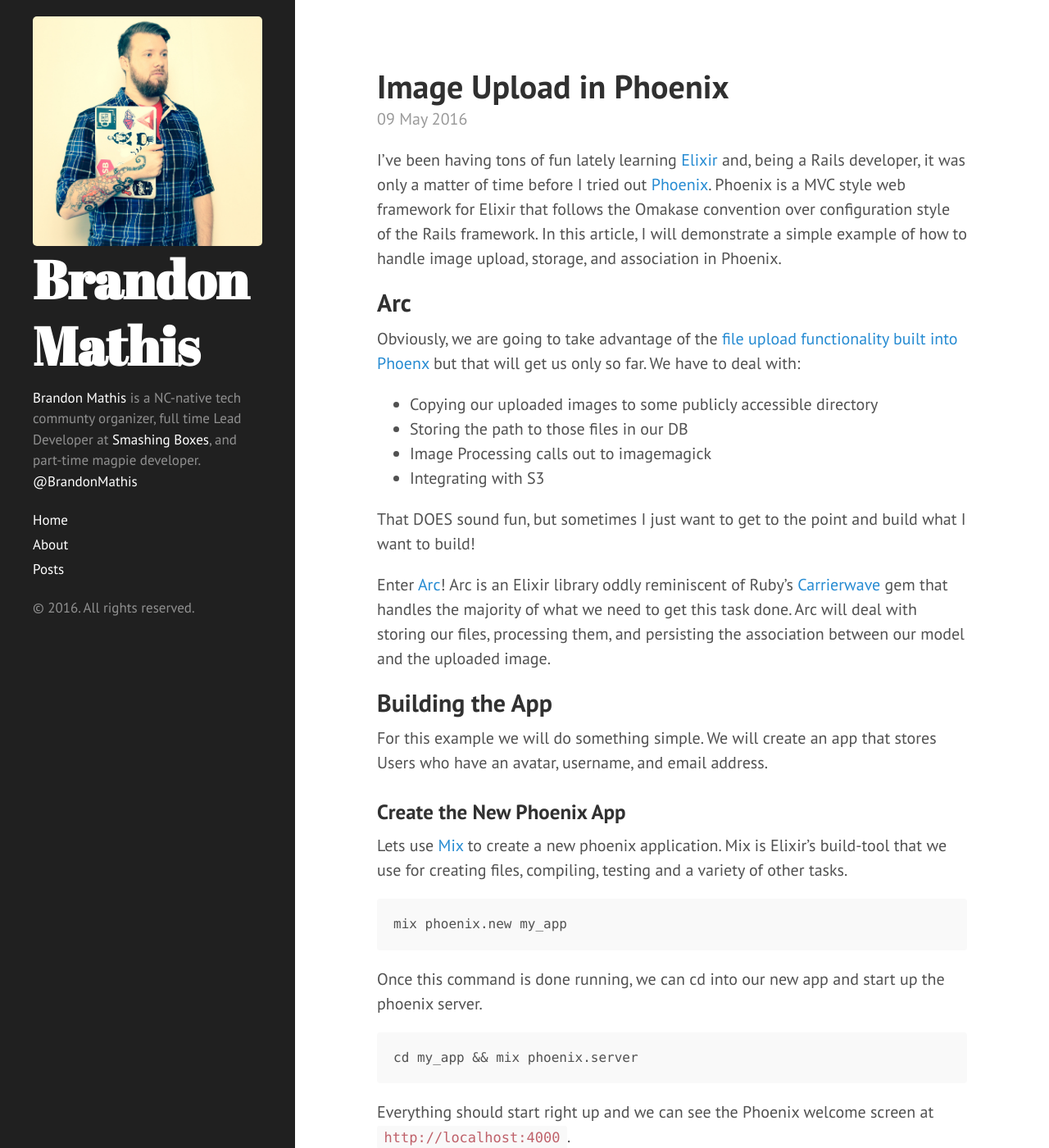
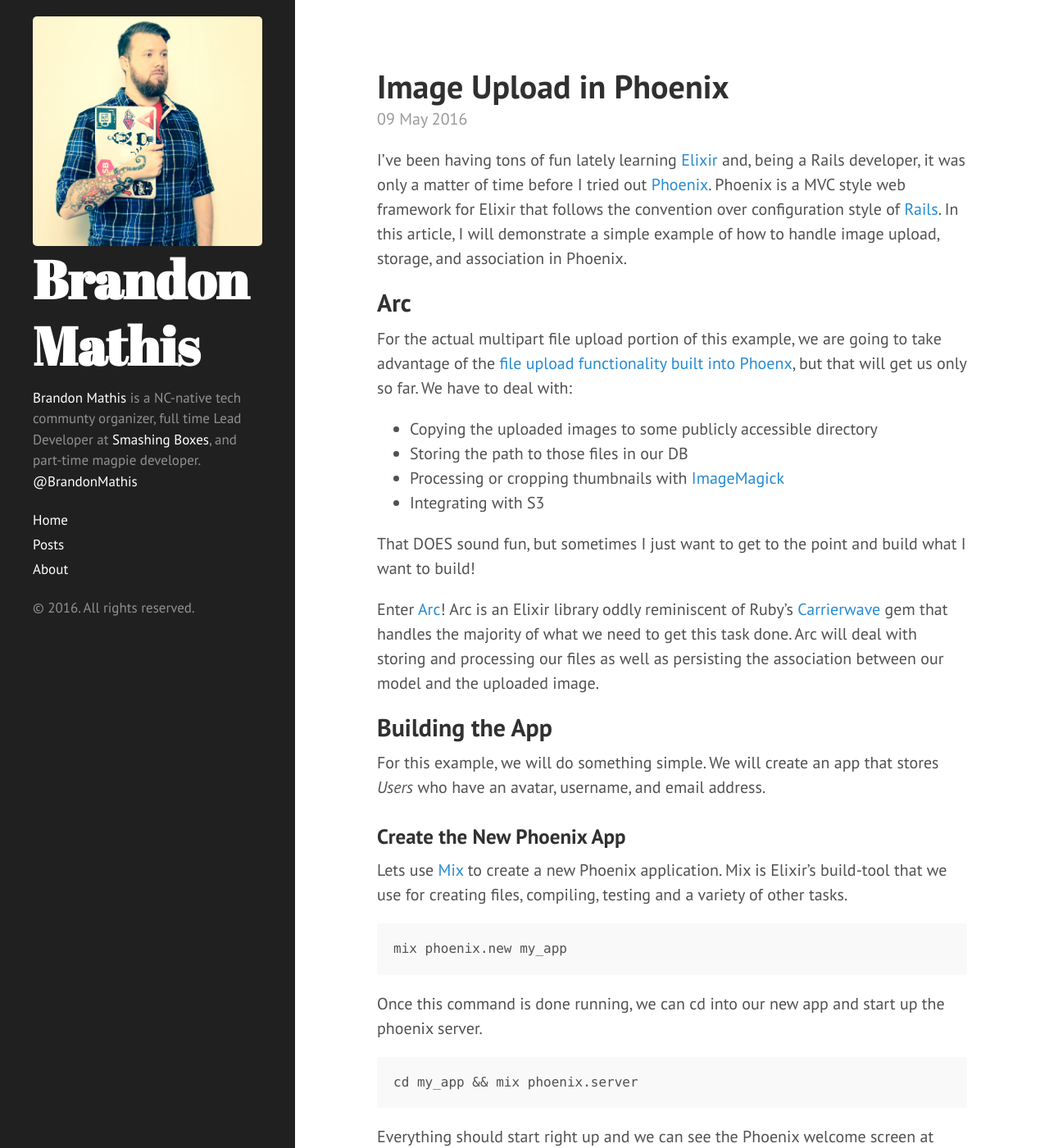
Before and after one commit to BrandonMathis/brandonmathis.github.com, a Jekyll site: the page built from _posts/2016-05-09-image-upload-in-phoenix.md, in a window 1280 px wide and 1400 px high. Shown: the whole window at 82% size. Built offline with Jekyll 4.4.1, drawn with Linux system fonts in a browser that asks for light colours; some of the changed text lies outside the part shown.

Commit message:
New Blog Post

```diff
--- a/_includes/sidebar.html
+++ b/_includes/sidebar.html
@@ -28,6 +28,7 @@
           {% endif %}
         {% endif %}
       {% endfor %}
+      <a class="sidebar-nav-item" href="http://brandonmathis.me">About</a>
 
     </nav>
 
--- a/_posts/2016-05-09-image-upload-in-phoenix.md
+++ b/_posts/2016-05-09-image-upload-in-phoenix.md
@@ -9,27 +9,27 @@ categories:
   - ruby
 ---
 
-I've been having tons of fun lately learning [Elixir](http://elixir-lang.org/) and, being a Rails developer, it was only a matter of time before I tried out [Phoenix](http://phoenixframework.org). Phoenix is a MVC style web framework for Elixir that follows the Omakase convention over configuration style of the Rails framework. In this article, I will demonstrate a simple example of how to handle image upload, storage, and association in Phoenix.
+I’ve been having tons of fun lately learning [Elixir](http://elixir-lang.org/) and, being a Rails developer, it was only a matter of time before I tried out [Phoenix](http://phoenixframework.org). Phoenix is a MVC style web framework for Elixir that follows the convention over configuration style of [Rails](http://rubyonrails.org/). In this article, I will demonstrate a simple example of how to handle image upload, storage, and association in Phoenix.
 
 ## Arc
-Obviously, we are going to take advantage of the [file upload functionality built into Phoenx](http://www.phoenixframework.org/docs/file-uploads) but that will get us only so far. We have to deal with:
+For the actual multipart file upload portion of this example, we are going to take advantage of the [file upload functionality built into Phoenx](http://www.phoenixframework.org/docs/file-uploads), but that will get us only so far. We have to deal with:
 
-* Copying our uploaded images to some publicly accessible directory
+* Copying the uploaded images to some publicly accessible directory
 * Storing the path to those files in our DB
-* Image Processing calls out to imagemagick
+* Processing or cropping thumbnails with [ImageMagick](http://www.imagemagick.org/script/index.php)
 * Integrating with S3
 
 That DOES sound fun, but sometimes I just want to get to the point and build what I want to build!
 
-Enter [Arc](https://github.com/stavro/arc)! Arc is an Elixir library oddly reminiscent of Ruby's [Carrierwave](https://github.com/carrierwaveuploader/carrierwave) gem that handles the majority of what we need to get this task done. Arc will deal with storing our files, processing them, and persisting the association between our model and the uploaded image.
+Enter [Arc](https://github.com/stavro/arc)! Arc is an Elixir library oddly reminiscent of Ruby's [Carrierwave](https://github.com/carrierwaveuploader/carrierwave) gem that handles the majority of what we need to get this task done. Arc will deal with storing and processing our files as well as persisting the association between our model and the uploaded image.
 
 ## Building the App
 
-For this example we will do something simple. We will create an app that stores Users who have an avatar, username, and email address.
+For this example, we will do something simple. We will create an app that stores *Users* who have an avatar, username, and email address.
 
 ### Create the New Phoenix App
 
-Lets use [Mix](http://elixir-lang.org/getting-started/mix-otp/introduction-to-mix.html) to create a new phoenix application. Mix is Elixir's build-tool that we use for creating files, compiling, testing and a variety of other tasks.
+Lets use [Mix](http://elixir-lang.org/getting-started/mix-otp/introduction-to-mix.html) to create a new Phoenix application. Mix is Elixir’s build-tool that we use for creating files, compiling, testing and a variety of other tasks.
 
 ~~~
 mix phoenix.new my_app
@@ -74,7 +74,7 @@ scope "/", Roblist do
 end
 ~~~
 
-Running `mix phoenix.routes` should now show you all the new routes available to you within your Phoenix app.
+Running `mix phoenix.routes` should now show you all the new routes available within your Phoenix app.
 
 ~~~
 $ mix phoenix.routes
@@ -90,9 +90,9 @@ user_path  DELETE  /users/:id       MyApp.UserController :delete
 ~~~
 
 ### Adding Arc
-For this example, we will be using [v0.3.2 of arc_ecto](https://github.com/stavro/arc_ecto/tree/v0.3.2). Arc_ecto is an elixir library that provides integration with [Ecto](https://github.com/elixir-lang/ecto) the Arc Elixir library. The currently released version of arc_ecto (as of 10 May 2016) is v0.4.1 but that version uses Ecto v2 which is not the version of Ecto that Phoenix ships with. There is no reason why you cannot upgrade to Ecto v2 but that is outside the scope of this blog post and arc_ect v0.3.2 will work just fine.
+For this example, we will be using [v0.3.2 of arc_ecto](https://github.com/stavro/arc_ecto/tree/v0.3.2) which is an Elixir library that, as its name implies, provides integration with Ecto. The latest version of arc_ecto (as of 10 May 2016) is v0.4.1, but that version uses Ecto v2, which is not the version of Ecto that Phoenix (currently) ships with. There is no reason why you cannot upgrade to Ecto v2, but that is outside the scope of this blog post. The version arc_ect v0.3.2 will work just fine.
 
-Add arc_ecto and arc to your deps in your mix.exs file
+Add arc_ecto and Arc to your deps in your mix.exs file.
 
 **mix.exs**
 
@@ -119,7 +119,7 @@ Now that our dependencies have been updated, we can generate a new uploader call
 mix arc.g avatar
 ~~~
 
-This will create an Elixir module can be found at `web/uploaders/avatar.ex`. This file will also need an additional Elixir using macro `Arc.Ecto.Definition` added to it so that we can use arc_ecto.
+This will create an Elixir module that can be found at `web/uploaders/avatar.ex`. This file will also need an additional Elixir using macro `Arc.Ecto.Definition` added to it so we can use arc_ecto.
 
 ~~~elixir
 defmodule MyApp.Avatar do
@@ -294,12 +294,4 @@ Now, restart your Phoenix server and you should be able to view any images that
 
 ## In Summary
 
-Granted, things are a bit more laborious to setup in Phoenix than in Rails but I think that is only a hallmark of Rails' maturity. All this code took me about 3 hours of Googling and debugging to get up and running and I consider that a win!
-
-### Upcoming
-
-In my next blog post I will go over.
-
-* How to prevent images in our `uploads/` directory from being overwritten
-* Generation of thumbnails and additional image processing tricks with imagemagick
-* Integrating with S3
+We created ourselves a brand new Phoenix application, generated a *User* and then leveraged Arc to handle avatar uploading and association. I would also like to take the time to connect S3 and do some image processing but I will talk about that on a late date. Granted, things are a bit more laborious to set up in Phoenix than in Rails, but I think that is only a hallmark of Rails’ maturity. All this code took me about three hours of Googling and debugging to get up and running, and I consider that a win! Now, [download Phoenix](http://www.phoenixframework.org/docs/installation) and give it a try!
```
Also changed, not shown: other parts of _posts/2016-05-09-image-upload-in-phoenix.md (+6 -6 lines), about.md (deleted, +0 -30 lines).
